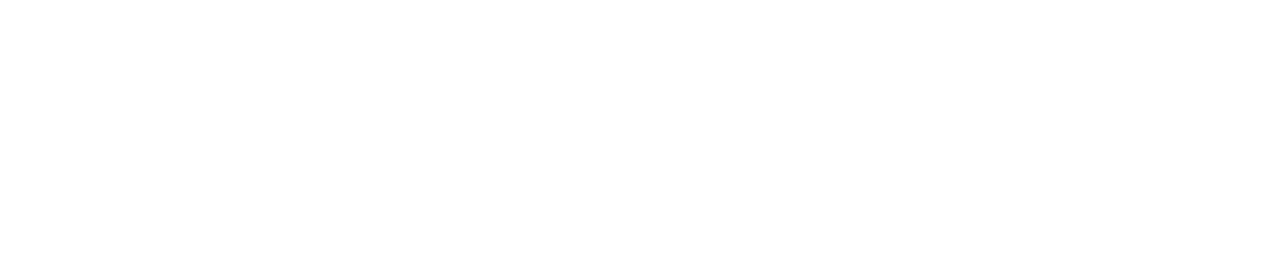
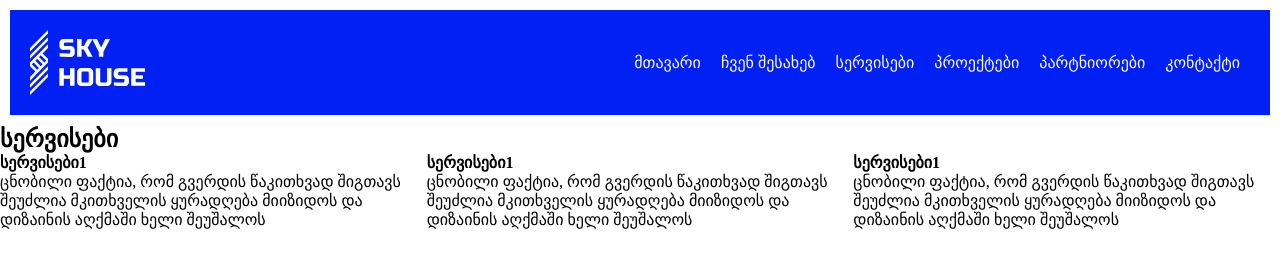
Before and after one commit to Doctype1414/frontend-1-8, a plain HTML site: page index.html in a window 1280 px wide. Drawn offline with Linux system fonts and the light colour scheme.

Commit message:
davaleba8
display flax

```diff
--- a/index.html
+++ b/index.html
@@ -5,8 +5,54 @@
     <meta http-equiv="X-UA-Compatible" content="IE=edge">
     <meta name="viewport" content="width=device-width, initial-scale=1.0">
     <title>frontend 1-8</title>
+
+    <link rel="stylesheet" href="style/styles.css">
+
 </head>
 <body>
-
+    <header class="conteiner">
+        <img src="image/Group 2.svg" alt="logo">
+        <nav>
+            <ul>
+                <li>
+                   <a href="#">მთავარი</a>
+                 </li>
+                <li>
+                   <a href="#">ჩვენ შესახებ</a>
+                </li>
+                <li>
+                   <a href="#">სერვისები</a>
+                </li>
+                <li>
+                   <a href="#">პროექტები</a>
+                </li>
+                <li>
+                   <a href="#">პარტნიორები</a>
+                </li>
+                <li>
+                   <a href="#">კონტაქტი</a>
+                </li>
+            </ul>
+        </nav>
+    </header>
+    <section >
+        <span>
+            <h2>სერვისები</h2>
+        </span>
+    </section>
+    <section>
+        <div>
+            <h4>სერვისები1</h4>
+            ცნობილი ფაქტია, რომ გვერდის წაკითხვად შიგთავს შეუძლია მკითხველის ყურადღება მიიზიდოს და დიზაინის აღქმაში ხელი შეუშალოს
+        </div>
+        <div>
+            <h4>სერვისები1</h4>
+            ცნობილი ფაქტია, რომ გვერდის წაკითხვად შიგთავს შეუძლია მკითხველის ყურადღება მიიზიდოს და დიზაინის აღქმაში ხელი შეუშალოს
+        </div>
+        <div>
+            <h4>სერვისები1</h4>
+            ცნობილი ფაქტია, რომ გვერდის წაკითხვად შიგთავს შეუძლია მკითხველის ყურადღება მიიზიდოს და დიზაინის აღქმაში ხელი შეუშალოს
+        </div>
+    </section>
 </body>
 </html>
--- /dev/null
+++ b/style/styles.css
@@ -0,0 +1,43 @@
+* {
+    margin: 0;
+    padding: 0;
+    box-sizing: border-box;
+}
+
+ul {
+    list-style-type: none;
+
+}
+
+a {
+   text-decoration-line: none;
+}
+
+.conteiner {
+    margin: 10px;
+    padding: 20px;
+    display: flex;
+    align-items: center;
+   justify-content: space-between;
+}
+header {
+    /* width: 1000px; */
+    /* max-width: 100%; */
+    background-color: #0020F4;
+
+}
+header ul {
+    display: flex;
+
+}
+
+a {
+    margin: 10px;
+    color: #FFFFFF;
+}
+
+section {
+    display: flex;
+    align-items: center;
+    justify-content: space-between;
+}
```
Also changed, not shown: image/Group 2.svg (added).
